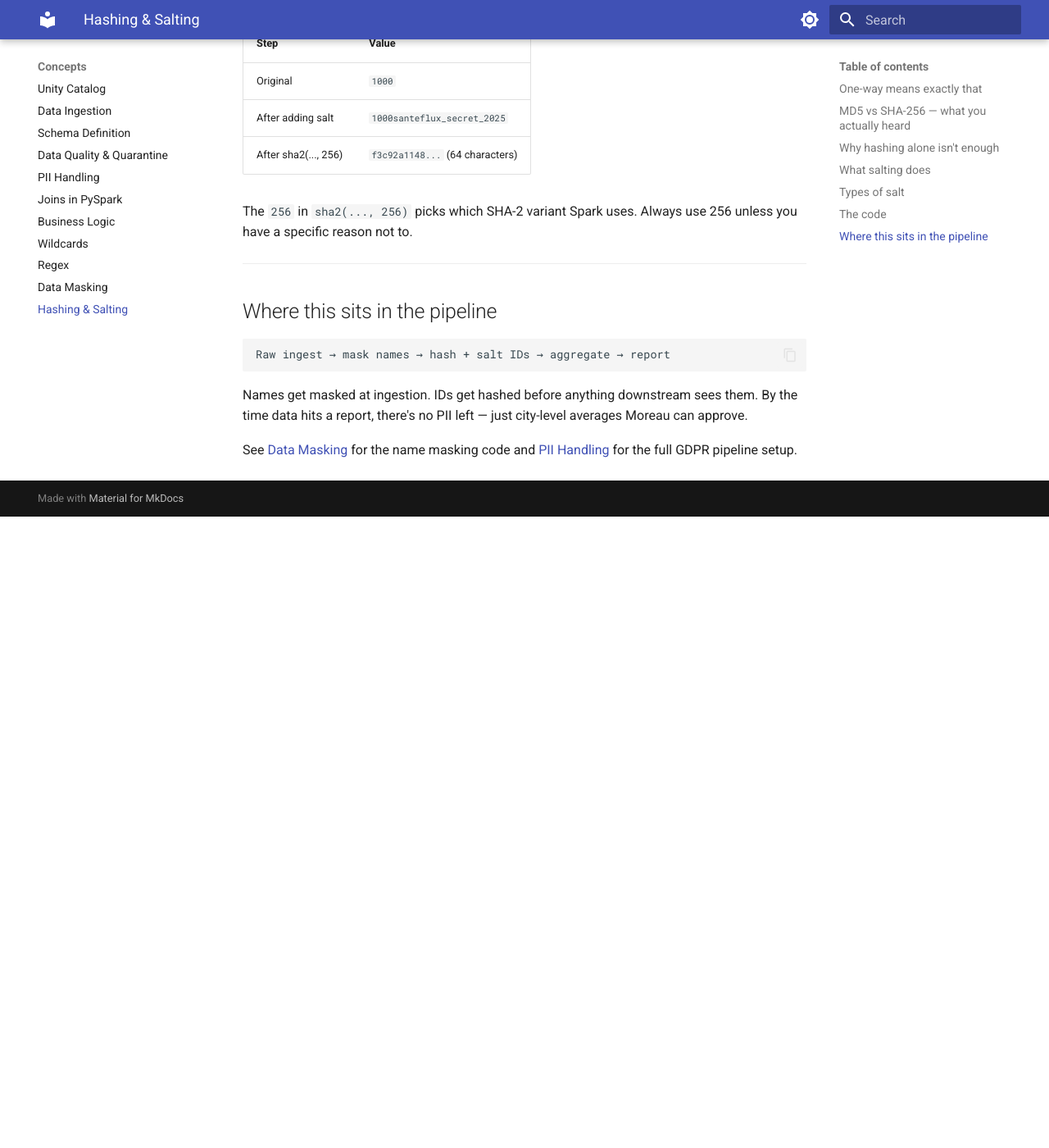
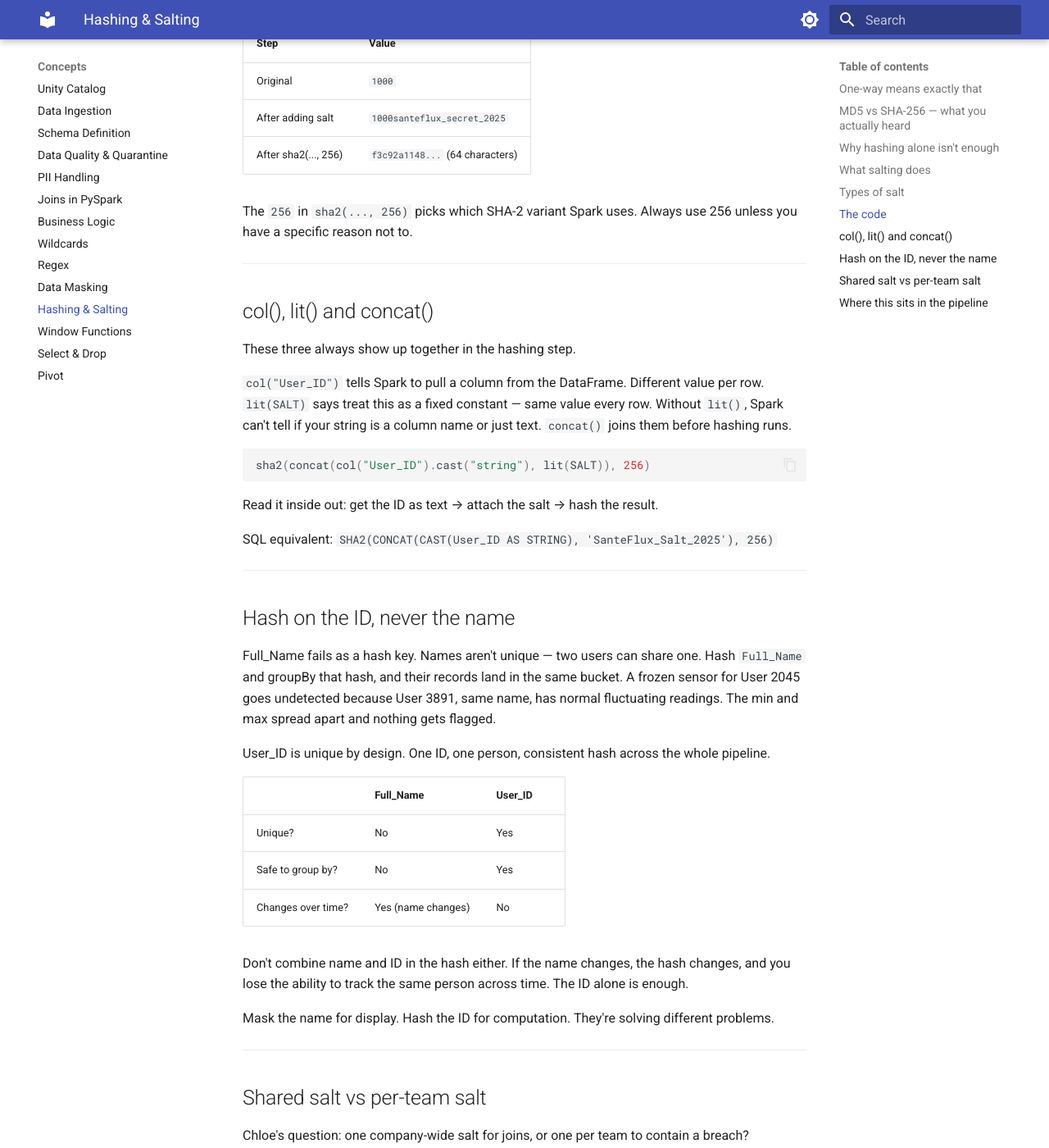
Before and after one commit to saidev-pbi-fabric/pyspark-learning-notes, an MkDocs documentation site: the page built from docs/concepts/hashing.md, in a window 1280 px wide and 1400 px high, scrolled down 2941 px. Shown: the whole window at 82% size. Built offline with MkDocs 1.6.1 and Material for MkDocs 9.7.7, drawn with Linux system fonts in a browser that asks for light colours; before the commit the page ends 3571 px from its top, so only the background shows below that; some of the changed text lies outside the part shown.

Commit message:
Add select, pivot, window functions, left anti join, hashing corrections

````diff
--- a/docs/concepts/hashing.md
+++ b/docs/concepts/hashing.md
@@ -101,6 +101,54 @@
 
 ---
 
+## col(), lit() and concat()
+
+These three always show up together in the hashing step.
+
+`col("User_ID")` tells Spark to pull a column from the DataFrame. Different value per row. `lit(SALT)` says treat this as a fixed constant — same value every row. Without `lit()`, Spark can't tell if your string is a column name or just text. `concat()` joins them before hashing runs.
+
+```python
+sha2(concat(col("User_ID").cast("string"), lit(SALT)), 256)
+```
+
+Read it inside out: get the ID as text → attach the salt → hash the result.
+
+SQL equivalent: `SHA2(CONCAT(CAST(User_ID AS STRING), 'SanteFlux_Salt_2025'), 256)`
+
+---
+
+## Hash on the ID, never the name
+
+Full_Name fails as a hash key. Names aren't unique — two users can share one. Hash `Full_Name` and groupBy that hash, and their records land in the same bucket. A frozen sensor for User 2045 goes undetected because User 3891, same name, has normal fluctuating readings. The min and max spread apart and nothing gets flagged.
+
+User_ID is unique by design. One ID, one person, consistent hash across the whole pipeline.
+
+| | Full_Name | User_ID |
+|--|-----------|---------|
+| Unique? | No | Yes |
+| Safe to group by? | No | Yes |
+| Changes over time? | Yes (name changes) | No |
+
+Don't combine name and ID in the hash either. If the name changes, the hash changes, and you lose the ability to track the same person across time. The ID alone is enough.
+
+Mask the name for display. Hash the ID for computation. They're solving different problems.
+
+---
+
+## Shared salt vs per-team salt
+
+Chloe's question: one company-wide salt for joins, or one per team to contain a breach?
+
+For SantéFlux: shared salt. The Health Trends Report joins Paris, Lyon and Marseille. Per-team salts mean User 2045 hashes differently in each city's data — the join breaks and the report can't be built.
+
+Shared salt means a single breach exposes everything. That's the real cost. Production answer: Azure Key Vault, centrally managed, rotatable, audited. On Databricks Free Edition, a hardcoded variable is the starting point.
+
+```python
+SALT = "SanteFlux_Salt_2025"  # move to Key Vault in production
+```
+
+---
+
 ## Where this sits in the pipeline
 
 ```
--- a/mkdocs.yml
+++ b/mkdocs.yml
@@ -50,6 +50,9 @@
     - Regex: concepts/regex.md
     - Data Masking: concepts/data-masking.md
     - Hashing & Salting: concepts/hashing.md
+    - Window Functions: concepts/window-functions.md
+    - Select & Drop: concepts/select.md
+    - Pivot: concepts/pivot.md
   - Case Studies:
     - Case Study 1 — Green Grid: case-studies/green-grid.md
     - Case Study 2 — SantéFlux: case-studies/santeflux.md
````
Also changed, not shown: docs/concepts/joins.md (+31 -0 lines), docs/concepts/pivot.md (added, +63 -0 lines), docs/concepts/select.md (added, +67 -0 lines), docs/concepts/window-functions.md (added, +81 -0 lines).
